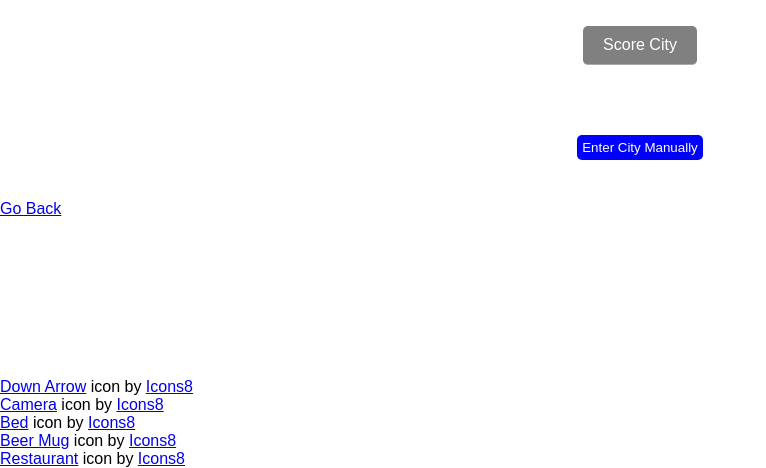
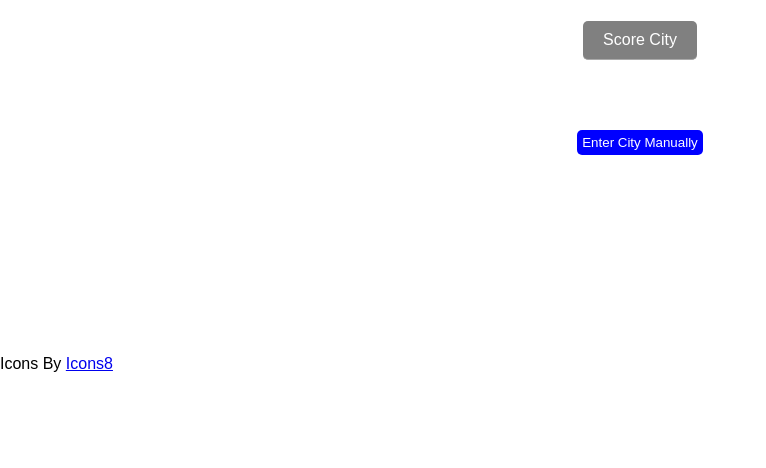
Before and after one commit to AJBuilder/b2c-calculator, a Flask app: page /Calculator in a window 1280 px wide. Shown: the part 443-911 px from the top of the page, without its empty margins (0-766 px from the left). After the commit the page ends 815 px from the top, so only its background shows below. Run offline with Flask 3, Linux system fonts and the light colour scheme.

Commit message:
Massively Improved Styling

```diff
--- a/static/scripts/index.js
+++ b/static/scripts/index.js
@@ -1,4 +1,8 @@
 window.addEventListener("DOMContentLoaded", async () => {
+
+    // MAKE SURE LOADER IS HIDDEN AT FIRST (EVEN ON BACK BUTTON PRESS)
+    document.getElementById('loader-background').style.display = 'none';
+    document.getElementById('loader').style.display = 'none';
 
     // District Collapsible Element
     document.getElementById("district-collapsible").addEventListener("click", () => {
@@ -39,7 +43,6 @@ window.addEventListener("DOMContentLoaded", async () => {
 });
 
 function loadScreen(){
-    console.log("button pressed");
     document.getElementById('loader-background').style.display = 'block';
     document.getElementById('loader').style.display = 'block';
 }
--- a/static/styles/footer.css
+++ b/static/styles/footer.css
@@ -1,9 +1,9 @@
 /* ------------------------------------------------------------------------------------------- */
 /* Footer */
 #footer {
+    position: relative;
     margin-top: 80px;
     padding-top: 80px;
-    height: 40px;
-    bottom: 0;
+    bottom: 0%;
 }
 /* ------------------------------------------------------------------------------------------- */
--- a/static/styles/index.css
+++ b/static/styles/index.css
@@ -178,7 +178,7 @@
     z-index: 1000; /* ensure it's on top of everything */
 }
 
-.loader {
+#loader {
     display: none;
     border: 16px solid #f3f3f3;
     border-top: 16px solid #3498db;
@@ -189,19 +189,39 @@
     position: absolute;
     top: 50%;
     left: 50%;
-    transform: translate(-50%, -50%); /* centers the loader */
 }
 
 
 @keyframes spin {
-    0% { transform: rotate(0deg); }
-    100% { transform: rotate(360deg); }
+    0% { transform: translate(-50%, -50%) rotate(0deg); }
+    100% { transform: translate(-50%, -50%) rotate(360deg); }
 }
 /* ------------------------------------------------------------------------------------------- */
 
 /* ------------------------------------------------------------------------------------------- */
-/* Back Link */
+/* Back Button */
 
+#back-btn {
+    display: flex;
+    justify-content: center;
+    margin-top: 30px; /* optional spacing */
+}
 
+#back-link {
+    display: inline-block;
+    padding: 10px 20px;
+    background-color: #3498db; /* blue color */
+    color: white;
+    text-decoration: none;
+    border: none;
+    border-radius: 4px; /* slight rounding */
+    font-size: 16px;
+    font-weight: 500;
+    transition: background-color 0.2s ease;
+}
+
+#back-link:hover {
+    background-color: #2c80b4;
+}
 
 /* ------------------------------------------------------------------------------------------- */
--- a/templates/index.html
+++ b/templates/index.html
@@ -27,7 +27,10 @@
         </div>
 
         <div id="district-selection">
-            <button id="district-collapsible"> <h1>Districts</h1> <a href="#" id="downArrow"></a> </button>
+            <div id="district-collapsible" class="section-header">
+                <h1>Districts</h1>
+                <a href="#" id="downArrow"></a>
+            </div>
 
             <div id="district-scoring">
                 <div class="district-row">
@@ -46,7 +49,9 @@
         </div>
         <div id="factory-scoring">
             <div class="factory-row">
-                <label class="label" for="factory-dropdown"> <h1>Factory Score:</h1> </label>
+                <div class="section-header">
+                    <h1>Factory Score:</h1>
+                </div>
                 <select class="selection" name="factory-dropdown" id="factory-dropdown">
                     <option value="2">2</option>
                     <option value="3">3</option>
@@ -121,9 +126,11 @@
             </div>
         </div>
 
-        <div id="back-btn">
-            <a id="back-link" href="/Calculator"> Go Back </a>
-        </div>
+        {% if scored %}
+            <div id="back-btn">
+                <a id="back-link" href="/Calculator"> Go Back </a>
+            </div>
+        {% endif %}
 
         <div id="tavern-modal">
             <div id="tavern-selection">
@@ -179,15 +186,7 @@
         </div>
 
         <div id="footer">
-            <a target="_blank" href="https://icons8.com/icon/2760/expand-arrow">Down Arrow</a> icon by <a target="_blank" href="https://icons8.com">Icons8</a>
-            <br>
-            <a target="_blank" href="https://icons8.com/icon/11772/camera">Camera</a> icon by <a target="_blank" href="https://icons8.com">Icons8</a>
-            <br>
-            <a target="_blank" href="https://icons8.com/icon/bG8gr4NV0bLg/empty-bed">Bed</a> icon by <a target="_blank" href="https://icons8.com">Icons8</a>
-            <br>
-            <a target="_blank" href="https://icons8.com/icon/7vKkzvo3CW5U/beer-mug">Beer Mug</a> icon by <a target="_blank" href="https://icons8.com">Icons8</a>
-            <br>
-            <a target="_blank" href="https://icons8.com/icon/7uTadNKz7Brz/restaurant">Restaurant</a> icon by <a target="_blank" href="https://icons8.com">Icons8</a>
+            <p>Icons By <a target="_blank" href="https://icons8.com">Icons8</a> </p>
         </div>
 
     </div>
```
Also changed, not shown: static/styles/district_factory_scoring.css (+14 -25 lines).
